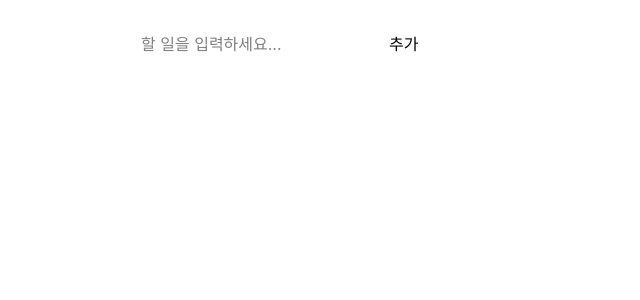
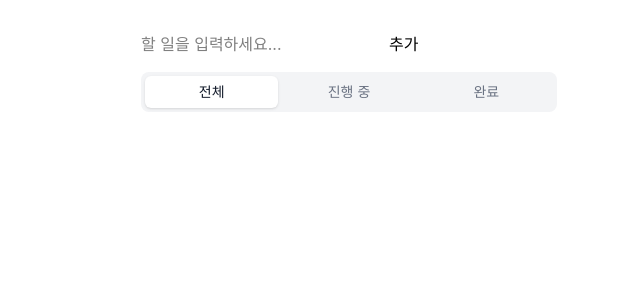
Before and after one commit to jin2214/kakao-assignment-1, a React (Vite) app in the folder assignment-2/: page / in a window 1280 px wide. Shown: the top 300 px of the page, without its empty margins (291-931 px from the left). Built offline with nearby package versions, Linux system fonts and the light colour scheme.

Commit message:
feat: Step6 - FilterTabs.jsx 진행 중 필터 기능 추가

```diff
--- a/assignment-2/src/App.jsx
+++ b/assignment-2/src/App.jsx
@@ -2,6 +2,7 @@ import { useState, useEffect } from 'react'
 import { getToday, getMondayOfWeek, dateToString, shiftDate, getWeekdayOffset } from './utils/dateUtils'
 import TodoInput from './components/TodoInput'
 import TodoList from './components/TodoList'
+import FilterTabs from './components/FilterTabs'
 
 function App() {
   const [todos, setTodos] = useState(
@@ -93,6 +94,7 @@ function App() {
   return (
     <div className="max-w-md mx-auto mt-8 px-4 flex flex-col gap-4">
       <TodoInput onAdd={handleAdd} />
+      <FilterTabs currentFilter={currentFilter} onFilterChange={handleFilterChange} />
       <TodoList
         todos={filteredTodos}
         onToggle={handleToggle}
--- a/assignment-2/src/components/FilterTabs.jsx
+++ b/assignment-2/src/components/FilterTabs.jsx
@@ -1,3 +1,25 @@
-export default function FilterTabs() {
-  return null;
+const TABS = [
+  { label: '전체', value: 'all' },
+  { label: '진행 중', value: 'active' },
+  { label: '완료', value: 'completed' },
+]
+
+export default function FilterTabs({ currentFilter, onFilterChange }) {
+  return (
+    <div className="flex gap-1 bg-gray-100 rounded-lg p-1">
+      {TABS.map(tab => (
+        <button
+          key={tab.value}
+          onClick={() => onFilterChange(tab.value)}
+          className={`flex-1 py-1.5 text-sm rounded-md transition-colors ${
+            currentFilter === tab.value
+              ? 'bg-white text-gray-900 font-medium shadow-sm'
+              : 'text-gray-500 hover:text-gray-700'
+          }`}
+        >
+          {tab.label}
+        </button>
+      ))}
+    </div>
+  )
 }
```
